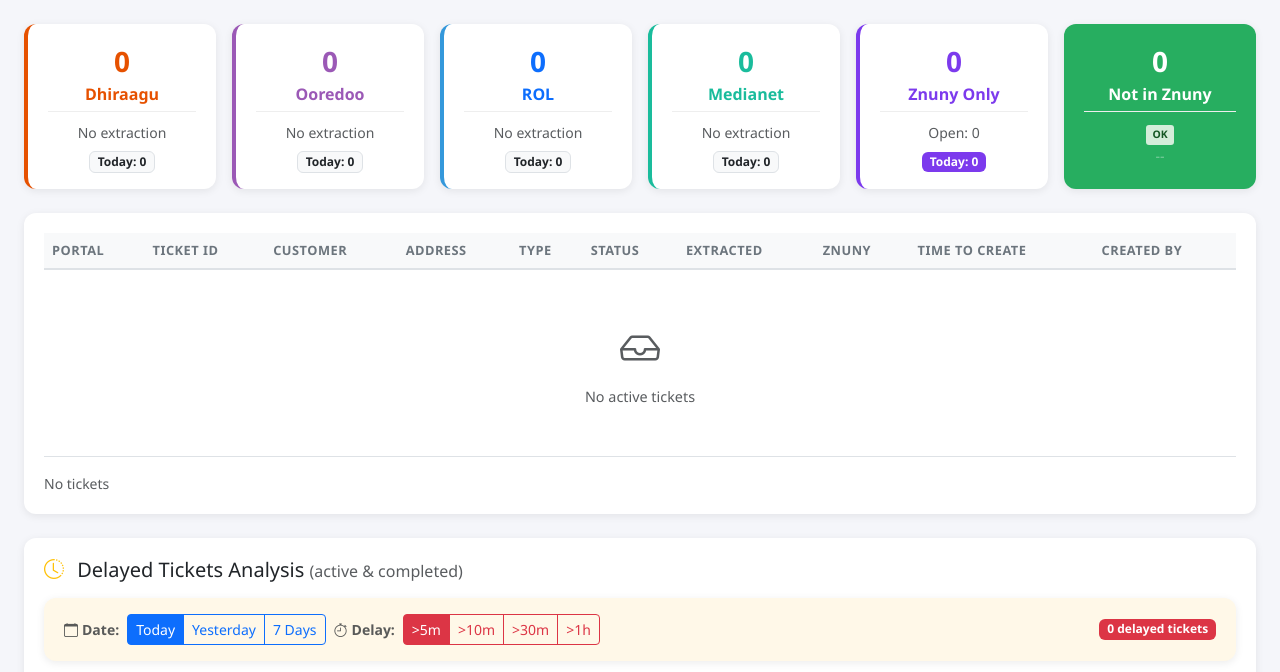
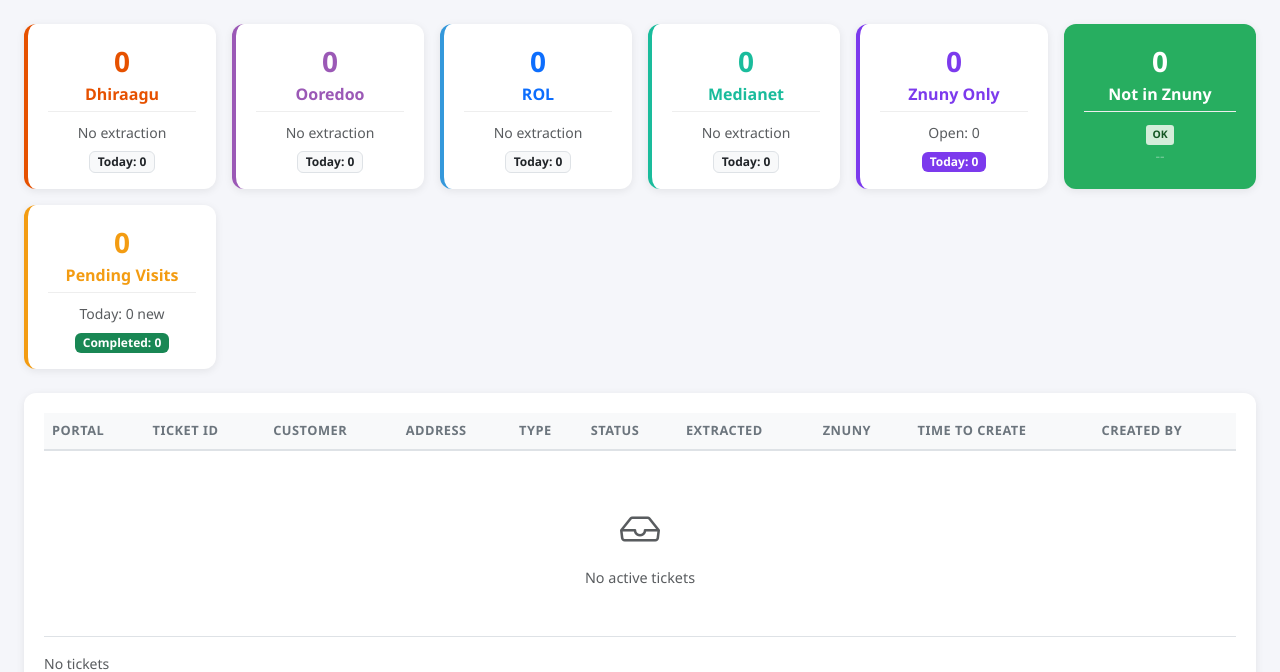
Before and after one commit to rishal1123/ticket-extractor, a FastAPI app: page / in a window 1280 px wide. Shown: the part 58-730 px from the top of the page. Run offline with FastAPI, Linux system fonts and the light colour scheme; data that the repository does not hold is empty; some libraries are stand-ins or nearby versions.

Commit message:
Add site visits stats to dashboard
- Add pending site visits card with today's created/completed counts
- Card links to /field-visits page
- Shows: pending count, today new, today completed
- Orange color theme (#f39c12) for site visits

Co-Authored-By: Claude Opus 4.5 <noreply@anthropic.com>

```diff
--- a/database.py
+++ b/database.py
@@ -896,6 +896,25 @@ class Database:
             """)
             open_in_znuny = cursor.fetchone()["count"]
 
+            # Site visits stats
+            cursor.execute("""
+                SELECT COUNT(*) as count FROM site_visits
+                WHERE DATE(created_at) = ?
+            """, (today,))
+            today_site_visits_created = cursor.fetchone()["count"]
+
+            cursor.execute("""
+                SELECT COUNT(*) as count FROM site_visits
+                WHERE status = 'completed' AND DATE(updated_at) = ?
+            """, (today,))
+            today_site_visits_completed = cursor.fetchone()["count"]
+
+            cursor.execute("""
+                SELECT COUNT(*) as count FROM site_visits
+                WHERE status = 'pending'
+            """)
+            pending_site_visits = cursor.fetchone()["count"]
+
             return {
                 "total": total,
                 "completed": completed,
@@ -908,7 +927,10 @@ class Database:
                 "today_extracted": today_extracted,
                 "today_extracted_total": today_extracted_total,
                 "today_znuny_entries": today_znuny_entries,
-                "today_znuny_by_portal": today_znuny_by_portal
+                "today_znuny_by_portal": today_znuny_by_portal,
+                "today_site_visits_created": today_site_visits_created,
+                "today_site_visits_completed": today_site_visits_completed,
+                "pending_site_visits": pending_site_visits
             }
 
     def log_login_event(self, portal: str, event_type: str, session_id: str = None,
--- a/templates/dashboard.html
+++ b/templates/dashboard.html
@@ -158,6 +158,22 @@
                 </div>
             </div>
         </div>
+    </div>
+    <div class="col-6 col-md-4 col-lg-2">
+        <a href="/field-visits" class="text-decoration-none">
+            <div class="stat-card card h-100 portal-card-link" style="border-left: 4px solid #f39c12;" title="View site visits">
+                <div class="card-body text-center py-3">
+                    <div class="stat-value" style="color: #f39c12;" id="pendingSiteVisits">0</div>
+                    <div class="fw-semibold mb-1" style="color: #f39c12;">Pending Visits</div>
+                    <div class="extraction-info">
+                        <small class="text-muted">Today: <span id="todaySiteVisitsCreated">0</span> new</small>
+                    </div>
+                    <div class="today-count mt-1">
+                        <small class="badge bg-success">Completed: <span id="todaySiteVisitsCompleted">0</span></small>
+                    </div>
+                </div>
+            </div>
+        </a>
     </div>
 </div>
 
@@ -502,6 +518,11 @@ async function loadStats() {
         document.getElementById('todayRol').textContent = todayExtracted['rol'] || 0;
         document.getElementById('todayMedianet').textContent = todayExtracted['medianet'] || 0;
 
+        // Site visits stats
+        document.getElementById('pendingSiteVisits').textContent = stats.pending_site_visits || 0;
+        document.getElementById('todaySiteVisitsCreated').textContent = stats.today_site_visits_created || 0;
+        document.getElementById('todaySiteVisitsCompleted').textContent = stats.today_site_visits_completed || 0;
+
         document.getElementById('lastUpdate').textContent = 'Updated ' + formatMaldivesDateTime(new Date().toISOString());
 
     } catch (error) {
```
